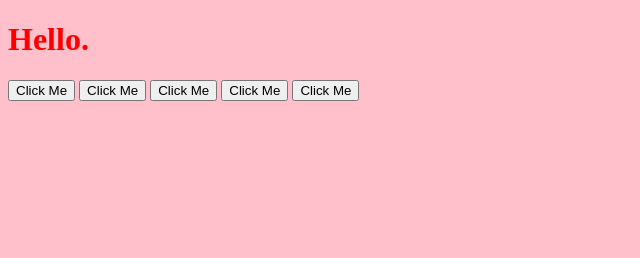
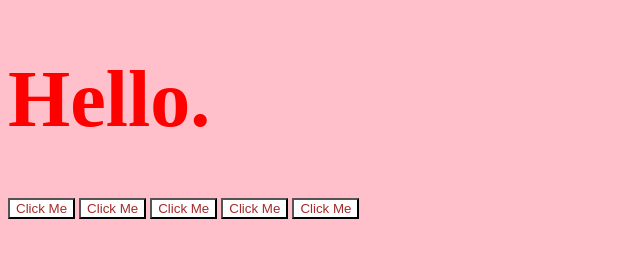
Before and after one commit to marrieetaa/Angela, a plain HTML site: page Day-7/index.html in a window 1280 px wide. Shown: the whole page, without its empty margins (0-640 px from the left). Drawn offline with nearby package versions, Linux system fonts and the light colour scheme.

Commit message:
Add big-title class. seperated css and js

```diff
--- a/Day-7/script.js
+++ b/Day-7/script.js
@@ -1 +1,3 @@
-$("h1").css('color','red');
+$('h1').addClass('big-title');
+$('button').css('color','#a52a2a');
+$('button').css('backgroundColor','white');
--- a/Day-7/style.css
+++ b/Day-7/style.css
@@ -1,3 +1,8 @@
 body {
   background-color: pink;
 }
+
+.big-title {
+  font-size: 5rem;
+  color:red;
+}
```
